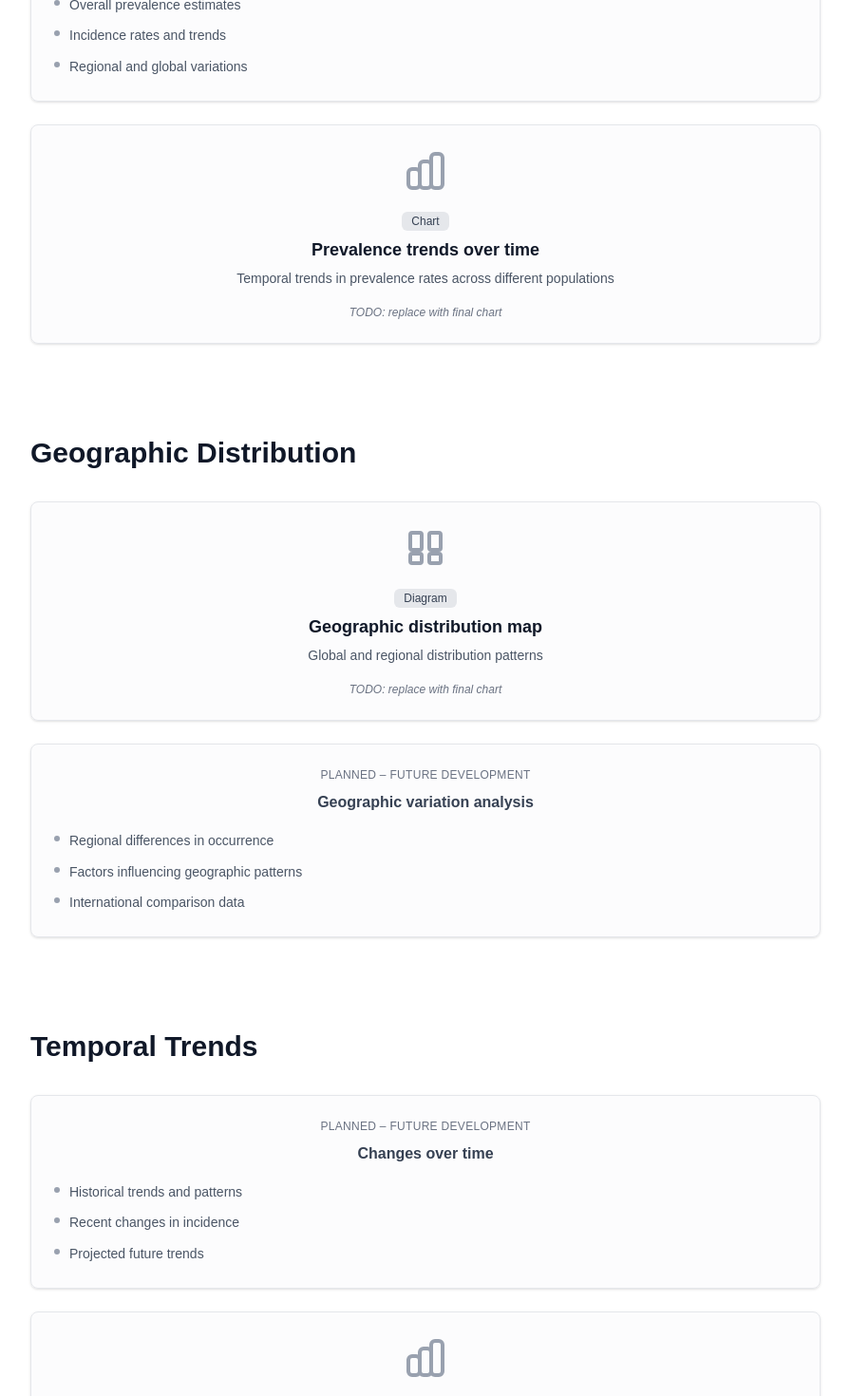
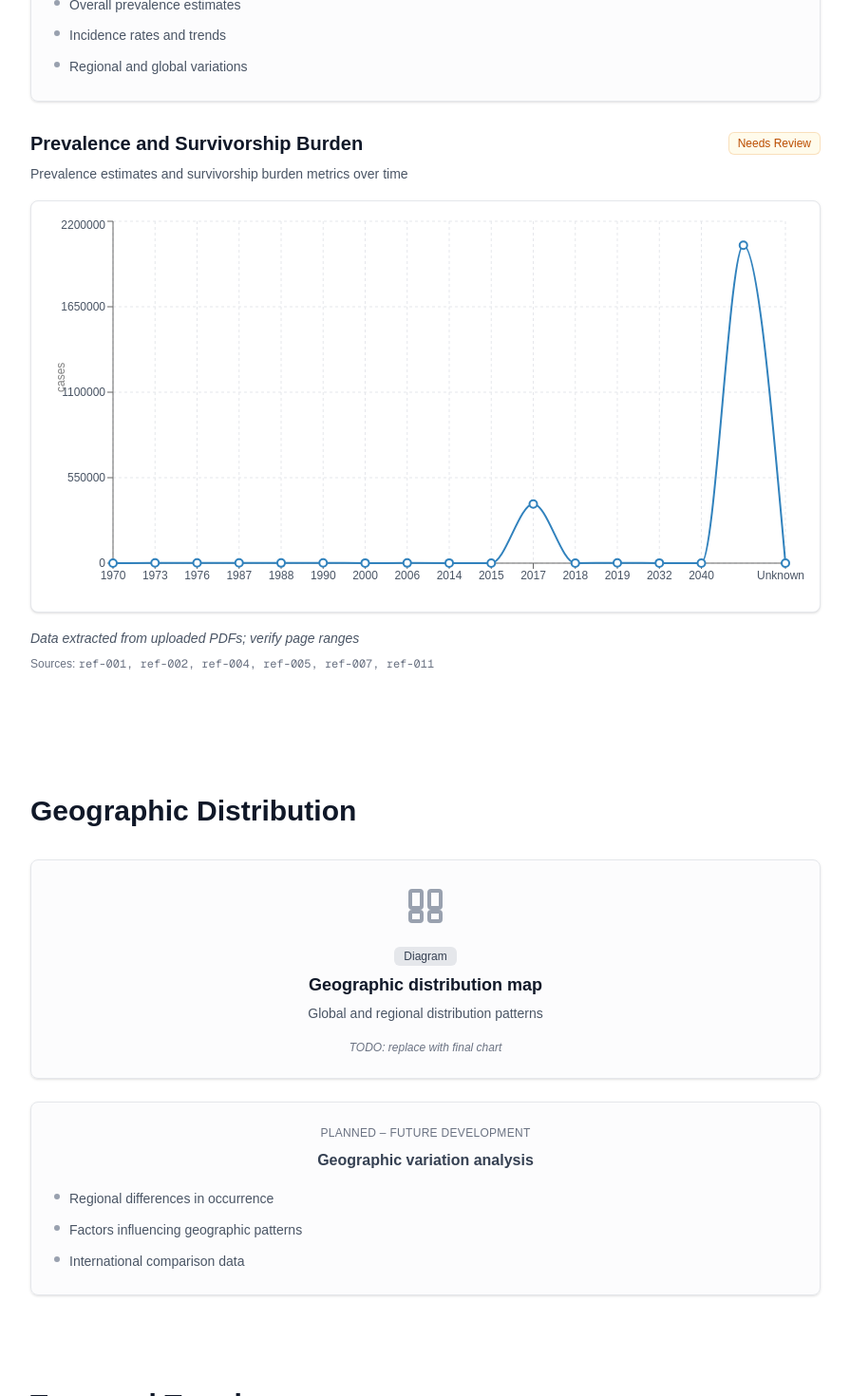
Before and after one commit to Gerald450/metastatic_breast_cancer_research_site, a Next.js app: page /epidemiology in a window 1280 px wide. Shown: the part 420-1890 px from the top of the page at 95% size, without its empty margins (192-1087 px from the left). Built offline with nearby package versions, Linux system fonts and the light colour scheme.

Commit message:
add visiuals to frontend

```diff
--- a/app/clinical-outcomes/page.tsx
+++ b/app/clinical-outcomes/page.tsx
@@ -4,6 +4,7 @@ import VisualPlaceholder from '@/components/VisualPlaceholder';
 import CitationCallout from '@/components/CitationCallout';
 import ReferenceList from '@/components/ReferenceList';
 import { references } from '@/lib/references';
+import MetastaticSiteOutcomesFigure from '@/components/figures/MetastaticSiteOutcomesFigure';
 
 export default function ClinicalOutcomesPage() {
   return (
@@ -24,12 +25,7 @@ export default function ClinicalOutcomesPage() {
               'Progression-free survival',
             ]}
           />
-          <VisualPlaceholder
-            title="Survival curves over time"
-            type="chart"
-            description="Kaplan-Meier survival curves showing overall and progression-free survival"
-          />
-          {/* TODO: replace with final chart */}
+          <MetastaticSiteOutcomesFigure />
         </div>
       </Section>
 
--- a/app/demographics/page.tsx
+++ b/app/demographics/page.tsx
@@ -3,6 +3,7 @@ import Placeholder from '@/components/Placeholder';
 import VisualPlaceholder from '@/components/VisualPlaceholder';
 import ReferenceList from '@/components/ReferenceList';
 import { references } from '@/lib/references';
+import AgeRaceDistributionFigure from '@/components/figures/AgeRaceDistributionFigure';
 
 export default function DemographicsPage() {
   return (
@@ -23,11 +24,7 @@ export default function DemographicsPage() {
               'Variations across age groups',
             ]}
           />
-          <VisualPlaceholder
-            title="Age distribution chart"
-            type="chart"
-            description="Distribution of cases across different age groups"
-          />
+          <AgeRaceDistributionFigure />
         </div>
       </Section>
 
--- a/app/epidemiology/page.tsx
+++ b/app/epidemiology/page.tsx
@@ -3,6 +3,8 @@ import Placeholder from '@/components/Placeholder';
 import VisualPlaceholder from '@/components/VisualPlaceholder';
 import ReferenceList from '@/components/ReferenceList';
 import { references } from '@/lib/references';
+import SurvivalTrendsFigure from '@/components/figures/SurvivalTrendsFigure';
+import SurvivorshipBurdenFigure from '@/components/figures/SurvivorshipBurdenFigure';
 
 export default function EpidemiologyPage() {
   return (
@@ -23,12 +25,7 @@ export default function EpidemiologyPage() {
               'Regional and global variations',
             ]}
           />
-          <VisualPlaceholder
-            title="Prevalence trends over time"
-            type="chart"
-            description="Temporal trends in prevalence rates across different populations"
-          />
-          {/* TODO: replace with final chart */}
+          <SurvivorshipBurdenFigure />
         </div>
       </Section>
 
@@ -60,11 +57,7 @@ export default function EpidemiologyPage() {
               'Projected future trends',
             ]}
           />
-          <VisualPlaceholder
-            title="Incidence trends chart"
-            type="chart"
-            description="Long-term incidence trends and projections"
-          />
+          <SurvivalTrendsFigure />
         </div>
       </Section>
 
--- a/components/figures/AgeRaceDistributionFigure.tsx
+++ b/components/figures/AgeRaceDistributionFigure.tsx
@@ -66,6 +66,7 @@ export default function AgeRaceDistributionFigure() {
       description="Demographic breakdowns by age range and race/ethnicity"
       sources={sources}
       status={status}
+      caption="Data extracted from uploaded PDFs; verify page ranges"
     >
       {(hasGroupLabel || hasAgeRange) && (
         <div className="mb-4">
--- a/components/figures/MetastaticSiteOutcomesFigure.tsx
+++ b/components/figures/MetastaticSiteOutcomesFigure.tsx
@@ -65,6 +65,7 @@ export default function MetastaticSiteOutcomesFigure() {
       description="Outcomes by metastatic site location"
       sources={sources}
       status={status}
+      caption="Data extracted from uploaded PDFs; verify page ranges"
     >
       {metricNames.length > 1 && (
         <div className="mb-4">
--- a/components/figures/SurvivalTrendsFigure.tsx
+++ b/components/figures/SurvivalTrendsFigure.tsx
@@ -71,6 +71,7 @@ export default function SurvivalTrendsFigure() {
       description="Survival metrics tracked across time periods"
       sources={sources}
       status={status}
+      caption="Data extracted from uploaded PDFs; verify page ranges"
     >
       {metricNames.length > 1 && (
         <div className="mb-4">
--- a/components/figures/SurvivorshipBurdenFigure.tsx
+++ b/components/figures/SurvivorshipBurdenFigure.tsx
@@ -84,6 +84,7 @@ export default function SurvivorshipBurdenFigure() {
       description="Prevalence estimates and survivorship burden metrics over time"
       sources={sources}
       status={status}
+      caption="Data extracted from uploaded PDFs; verify page ranges"
     >
       {useLineChart ? (
         <LineTimeSeriesChart
```
